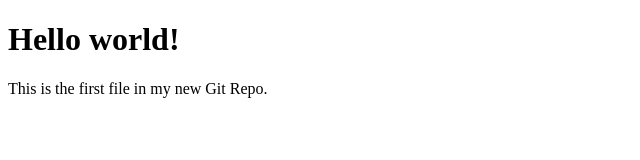
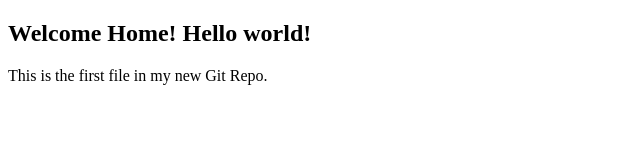
Before and after one commit to Abhishek-1301/git_tutorial, a plain HTML site: page index.html in a window 1280 px wide. Shown: the whole page, without its empty margins (0-640 px from the left). Drawn offline with Linux system fonts and the light colour scheme.

Commit message:
second commit

```diff
--- a/index.html
+++ b/index.html
@@ -5,7 +5,7 @@
 </head>
 <body>
 
-<h1>Hello world!</h1>
+<h2>Welcome Home! Hello world!</h2>
 <p>This is the first file in my new Git Repo.</p>
 
 </body>
```
